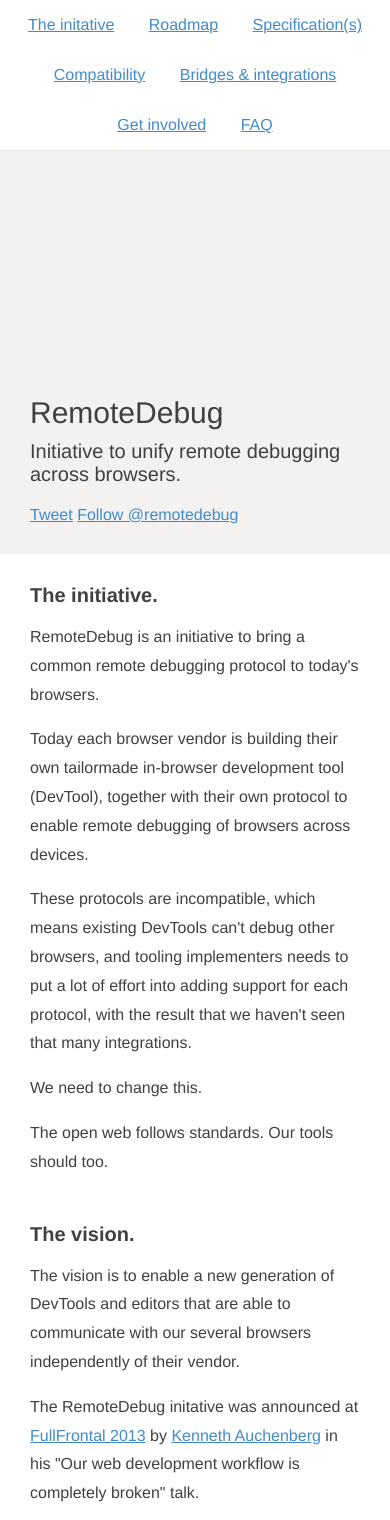
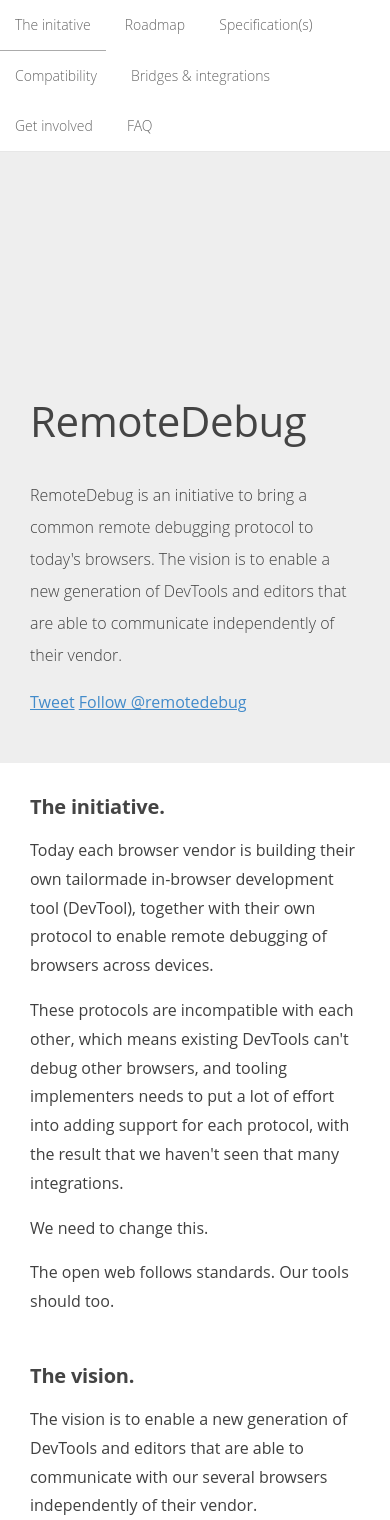
Before and after one commit to RemoteDebug/remotedebug.org, a Jekyll site: the page built from index.html, in a window 390 px wide, cut to the strip 0-1520 px from the top of the page. Built offline with Jekyll 4.4.1, drawn with Linux system fonts in a browser that asks for light colours; nearby versions of some CDN libraries; comment, search, counter and statistics services are not loaded.

Commit message:
New layout.

```diff
--- a/_layouts/default.html
+++ b/_layouts/default.html
@@ -8,9 +8,8 @@
   </head>
   <body>
 
-    <nav class="collapse navbar-collapse">
-      <div class="inner">
-        <ul class="nav navbar-nav">
+    <nav class="nav-collapse">
+        <ul>
           <li><a href="/">The initative</a></li>
           <li><a href="/roadmap">Roadmap</a></li>
           <li><a href="/specifications">Specification(s)</a></li>
@@ -19,30 +18,11 @@
           <li><a href="/get-involved">Get involved</a></li>
           <li><a href="/faq">FAQ</a></li>
         </ul>
-      </div>
     </nav>
 
-    <header>
-      <div class="inner">
-        <div class="media">
-          <a href="/" class="img logo">
-            <span class="icon-cloud icon-big"></span>
-            <span class="icon-resize-horizontal icon-arrow"></span>
-          </a>
-          <div class="bd">
-            <h1>RemoteDebug</h1>
-            <h2>Initiative to unify remote debugging across browsers.</h2>
-          </div>
-        </div>
-
-        <div class="social">
-          <a href="https://twitter.com/share?url=http://remotedebug.org" class="twitter-share-button" data-via="auchenberg" data-related="auchenberg">Tweet</a>
-          <a href="https://twitter.com/remotedebug" class="twitter-follow-button" data-show-count="true">Follow @remotedebug</a>
-        </div>
-      </div>
-    </header>
-
-    {{ content }}
+    <div class="content">
+      {{ content }}
+    </div>
 
     <script>
       (function(i,s,o,g,r,a,m){i['GoogleAnalyticsObject']=r;i[r]=i[r]||function(){
--- a/index.html
+++ b/index.html
@@ -2,13 +2,31 @@
 layout: default
 ---
 
+<header>
+  <div class="inner">
+    <div class="media">
+      <a href="/" class="img logo">
+        <span class="icon-cloud icon-big"></span>
+        <span class="icon-resize-horizontal icon-arrow"></span>
+      </a>
+      <div class="bd">
+        <h1>RemoteDebug</h1>
+        <p>RemoteDebug is an initiative to bring a common remote debugging protocol to today's browsers. The vision is to enable a new generation of DevTools and editors that are able to communicate independently of their vendor.</p>
+      </div>
+    </div>
+
+    <div class="social">
+      <a href="https://twitter.com/share?url=http://remotedebug.org" class="twitter-share-button" data-via="auchenberg" data-related="auchenberg">Tweet</a>
+      <a href="https://twitter.com/remotedebug" class="twitter-follow-button" data-show-count="true">Follow @remotedebug</a>
+    </div>
+  </div>
+</header>
+
 <section>
 
   <h2>The initiative.</h2>
-  <p>RemoteDebug is an initiative to bring a common remote debugging protocol to today's browsers. </p>
-
   <p>Today each browser vendor is building their own tailormade in-browser development tool (DevTool), together with their own protocol to enable remote debugging of browsers across devices.</p>
-  <p>These protocols are incompatible, which means existing DevTools can't debug other browsers, and tooling implementers needs to put a lot of effort into adding support for each protocol, with the result that we haven't seen that many integrations.</p>
+  <p>These protocols are incompatible with each other, which means existing DevTools can't debug other browsers, and tooling implementers needs to put a lot of effort into adding support for each protocol, with the result that we haven't seen that many integrations.</p>
   <p></p>
   <p>We need to change this.</p>
   <p></p>
--- a/stylesheets/style.css
+++ b/stylesheets/style.css
@@ -6,17 +6,26 @@
   margin: 0;
   padding: 0;
   color: #404040;
-  font-family: "Helvetica Neue", sans-serif;
+  font-family: "Open Sans", Helvetica, Arial;
+  font-size: 16px;
+  -webkit-font-smoothing: antialiased;
 }
 h1 {
   font-size: 60px;
-  font-weight: 400;
   margin: 0;
+  color: #444;
 }
 h2 {
   font-size: 1.5em;
   font-weight: bold;
   margin: 0;
+  color: #444;
+}
+h1,
+h2,
+h3 {
+  font-weight: bold;
+  letter-spacing: -0.01em;
 }
 a:link,
 a:visited {
@@ -33,7 +42,7 @@
   line-height: 180%;
 }
 .overview-img {
-  max-width: 800px;
+  max-width: 1000px;
   width: 100%;
 }
 .media {
@@ -48,13 +57,19 @@
 }
 .inner,
 section {
-  max-width: 900px;
+  max-width: 1000px;
   padding: 0 30px 30px 30px;
   margin: 0 auto;
 }
 nav {
   display: block;
+  background: #eee;
   border-bottom: 1px solid #E7E7E7;
+  position: fixed;
+  top: 0;
+  left: 0;
+  right: 0;
+  z-index: 100;
 }
 nav .inner {
   padding: 0;
@@ -63,31 +78,50 @@
   min-height: 50px;
   margin: 0;
   padding: 0;
-  text-align: center;
 }
 nav li {
   position: relative;
   display: inline-block;
+  opacity: 0.6;
+  font-size: 14px;
+  font-weight: 300;
+  width: auto;
+}
+nav li:hover {
+  border-bottom: 1px solid #757575;
 }
 nav li > a {
   display: block;
   padding: 10px 15px;
   line-height: 30px;
+  text-decoration: none;
+}
+nav li > a:link,
+nav li > a:visited {
+  color: #000;
 }
 header {
-  background: rgba(147, 128, 108, 0.1);
-  padding: 30px 0 0 0;
+  background: #eee;
   margin-bottom: 30px;
+  padding: 190px 0;
+  margin-top: -100px;
 }
-header h2 {
+header h1 {
+  margin-bottom: 30px;
+  font-weight: normal;
+}
+header p {
   margin: 0;
-  font-weight: 400;
+  font-weight: 300;
+  font-size: 16px;
+  line-height: 32px;
 }
 header .logo {
   position: relative;
-  height: 185px;
-  width: 220px;
-  margin-right: 20px;
+  height: 350px;
+  width: 360px;
+  margin-right: 100px;
+  margin-top: 0px;
   text-decoration: none;
   display: inline-block;
 }
@@ -96,21 +130,24 @@
 }
 header .logo .icon-big {
   color: #428BCA;
-  font-size: 200px;
+  font-size: 340px;
   position: absolute;
 }
 header .logo .icon-arrow {
   color: #fff;
-  font-size: 100px;
+  font-size: 190px;
   position: absolute;
-  left: 50px;
-  bottom: 20px;
+  left: 80px;
+  bottom: 40px;
 }
 header .social {
   margin-top: 20px;
 }
 header .social iframe {
   margin-bottom: 10px;
+}
+.content {
+  padding: 100px 0;
 }
 ul.sub {
   background: rgba(147, 128, 108, 0.1);
@@ -174,17 +211,45 @@
   width: 100%;
   height: 100%;
 }
+@media screen and (min-width: 46.25em) {
+  .nav-collapse li {
+    width: auto;
+    display: inline-block;
+  }
+  nav ul {
+    text-align: right;
+  }
+}
 @media (max-width: 700px) {
+  nav {
+    background: #fff;
+    position: static;
+  }
+  header {
+    padding: 20px 0;
+  }
   header .media .img {
     display: block;
     float: none;
-    margin: 0 auto;
+  }
+  header .logo {
+    width: 100%;
+    height: 190px;
+    margin-left: 20px;
+  }
+  header .logo .icon-big {
+    font-size: 200px;
+  }
+  header .logo .icon-arrow {
+    font-size: 80px;
+    bottom: 15px;
+    left: 50px;
   }
   .content {
     margin: 0 auto;
   }
   h1 {
-    font-size: 30px;
+    font-size: 42px;
     margin-bottom: 10px;
   }
   h2 {
```
Also changed, not shown: stylesheets/style.less (+97 -20 lines).
